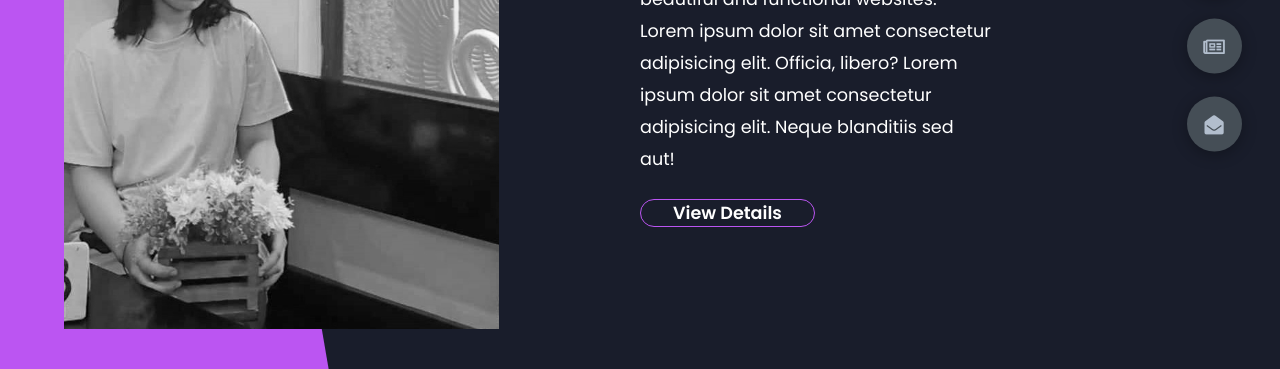
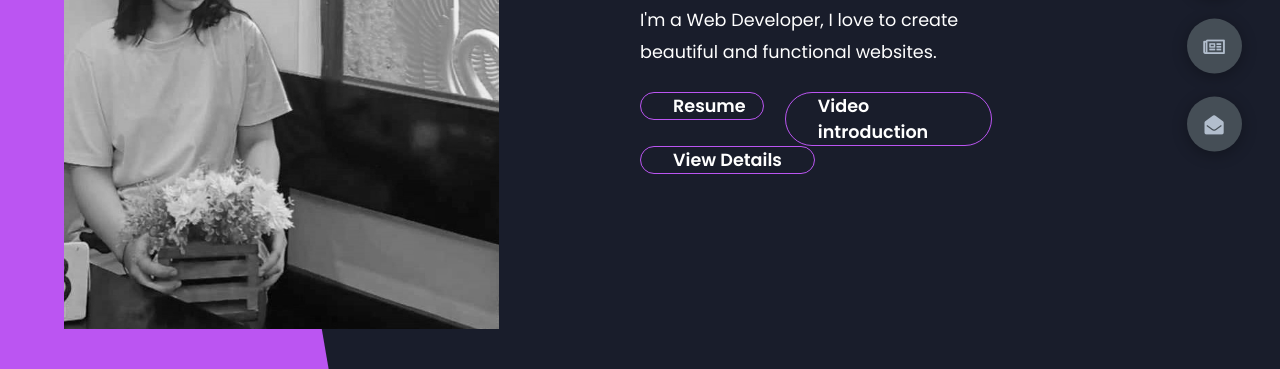
Before and after one commit to NannKhaingShweYeeLin/Portifolio, a plain HTML site: page index.html in a window 1280 px wide. Shown: the part 431-800 px from the top of the page. Drawn offline with Linux system fonts and the light colour scheme.

Commit message:
Update index.html

```diff
--- a/index.html
+++ b/index.html
@@ -27,9 +27,18 @@
                 </h1>
                 <p>
                     I'm a Web Developer, I love to create beautiful and functional websites.
-                    Lorem ipsum dolor sit amet consectetur adipisicing elit. Officia, libero?
-                    Lorem ipsum dolor sit amet consectetur adipisicing elit. Neque blanditiis sed aut!
+
                 </p>
+                <div class="btn-con">
+                    <a href="https://docs.google.com/document/d/14nHBk53iM1gVV0BxJyB074mMByR7DUK9/edit" class="main-btn p-2 g-col-6">
+                        <span class="btn-text">Resume</span>
+                    </a>
+                    &nbsp; &nbsp; &nbsp;
+                    <a href="https://drive.google.com/file/d/1rzGdDJ6clC9gLUfMCFo14wHO2GAm4_YN/view" class="main-btn p-2 g-col-6 ">
+                        <span class="btn-text">Video introduction</span>
+                    </a>
+
+                </div>
                 <div class="btn-con">
                     <a href="" class="main-btn">
                         <span class="btn-text">View Details</span>
```
